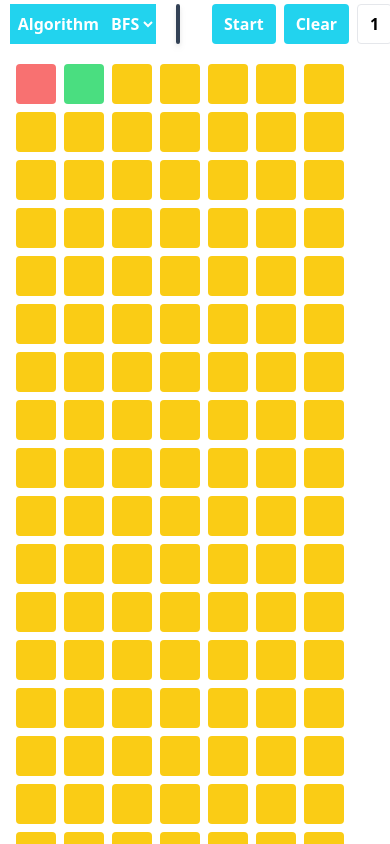
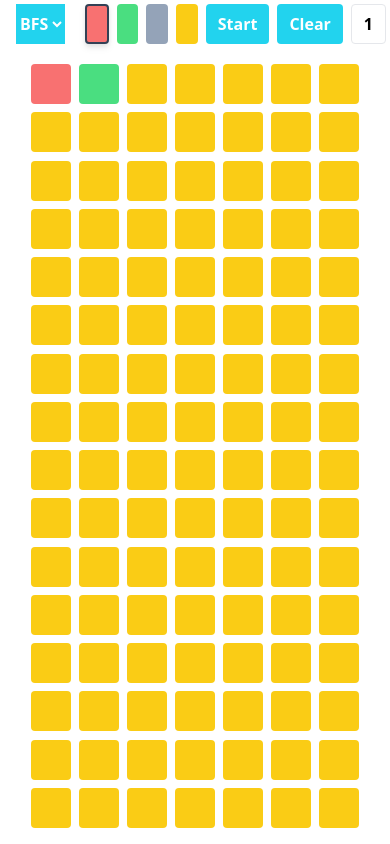
Before and after one commit to uturet/path-finding-visualizer, a React (Create React App) app: page / in a window 390 px wide. Built offline with nearby package versions, Linux system fonts and the light colour scheme.

Commit message:
Add responsive changes on resize

```diff
--- a/public/index.html
+++ b/public/index.html
@@ -11,7 +11,7 @@
     />
     <link rel="apple-touch-icon" href="%PUBLIC_URL%/logo192.png" />
     <link rel="manifest" href="%PUBLIC_URL%/manifest.json" />
-    <title>React App</title>
+    <title>Algorithm Visualiser</title>
   </head>
   <body>
     <noscript>You need to enable JavaScript to run this app.</noscript>
--- a/src/Algorithm.tsx
+++ b/src/Algorithm.tsx
@@ -53,13 +53,13 @@ export class BFSAlgorithm extends Algorithm {
   }
 
   nextStep(count: number): boolean {
-    let index: number|undefined = this.nextPoints.keys().next().value;
+    let index: number|undefined = this.nextPoints.values().next().value;
     if (index === undefined) return true;
     let point = this.indexToPoint(index);
     if (point[0] === this.endPoint[0] && point[1] === this.endPoint[1]) return true;
     this.nextPoints.delete(index);
     while (this.usedCells.has(index) || !this.usePoint(point)) {
-      index = this.nextPoints.keys().next().value;
+      index = this.nextPoints.values().next().value;
       if (index === undefined) return true;
       point = this.indexToPoint(index);
       if (point[0] === this.endPoint[0] && point[1] === this.endPoint[1]) return true;
@@ -121,6 +121,7 @@ export class AstarAlgorithm extends Algorithm {
   }
 
   nextStep(count: number) {
+    while (true) {
       if (this.openList.size === 0) return true;
       if (this.curIndex === 0) {
         this.curNode = this.openList.values().next().value;
@@ -133,12 +134,13 @@ export class AstarAlgorithm extends Algorithm {
         this.closedList.set(this.curNode.index, this.curNode);
       }
       if (this.curNode.index === this.endNode.index) return true;
+      if (this.getNewNodes()) break;
+    }
 
-    this.getNewNodes();
     return false;
   }
 
-  getNewNodes(): void {
+  getNewNodes(): boolean {
     for (let i=this.curIndex; i<8; i++) {
       const p: Point = [this.curNode.point[0]+this.around[this.curIndex][0], this.curNode.point[1]+this.around[this.curIndex][1]];
       const index = this.pointToIndex(p);
@@ -149,7 +151,7 @@ export class AstarAlgorithm extends Algorithm {
         n.f = n.g + n.h;
         if (index === this.endNode.index) {
           this.openList.clear();
-          return;
+          return false;
         }
         if (this.closedList.has(n.index)) {
           if ((this.closedList.get(n.index) as Node).f > n.f) this.closedList.set(n.index, n);
@@ -158,10 +160,11 @@ export class AstarAlgorithm extends Algorithm {
         } else {
           this.openList.set(n.index, n);
           this.curIndex = (this.curIndex+1) % 8;
-          break;
+          return true;
         };
       }
       this.curIndex = (this.curIndex+1) % 8;
     }
+    return false;
   }
 }
--- a/src/App.tsx
+++ b/src/App.tsx
@@ -3,7 +3,7 @@ import {AlgorithInterface, BFSAlgorithm, AstarAlgorithm, Point} from './Algorith
 
 type CellType = 'start'|'end'|'disabled'|'used'|'default'
 
-const TIMEOUT = 30;
+const TIMEOUT = 50;
 const CELLSIZE = 48;
 const colorType: { disabled: string; start: string; end: string; used: string; default: string; } = {
   disabled: 'bg-slate-400',
@@ -16,6 +16,12 @@ const algorithms = [
   BFSAlgorithm,
   AstarAlgorithm,
 ];
+const calculateWidthHeight = (e: HTMLDivElement): [number, number] => {
+  let width = (e.offsetWidth-24) / CELLSIZE;
+  width = width%10 === 0? width-1: Math.floor(width);
+  const height = Math.floor(e.offsetHeight / CELLSIZE);
+  return [width, height];
+};
 const cellTypes: CellType[] = ['start', 'end', 'disabled', 'used', 'default'];
 
 function App() {
@@ -31,6 +37,7 @@ function App() {
   const [endPoint, setEndPoint] = useState<number>(1);
   const [disabledCells, setDisabledCells] = useState<Set<number>>(new Set());
   const [usedCells, setUsedCells] = useState<Set<number>>(new Set());
+  const windowRef = useRef<HTMLDivElement>(null);
   const fieldRef = useRef<HTMLDivElement>(null);
   const selectRef = useRef<HTMLSelectElement>(null);
 
@@ -108,16 +115,6 @@ function App() {
   };
 
   useEffect(() => {
-    if (!fieldRef.current) return;
-    let width = fieldRef.current.offsetWidth / CELLSIZE;
-    width = width%10 === 0? width-1: Math.floor(width);
-    const height = Math.floor(fieldRef.current.offsetHeight / CELLSIZE);
-    setWidth(width);
-    setHeight(height);
-    setAmount(width*height);
-  }, [fieldRef]);
-
-  useEffect(() => {
     if (!fill) return;
     const mouseEvent = (event: MouseEvent) => {
       if (!fieldRef.current) return;
@@ -133,15 +130,38 @@ function App() {
   useEffect(() => {
     const mouseDown = (event: MouseEvent) => setFill(true);
     const mouseUp = (event: MouseEvent) => setFill(false);
+    const resize = (event: Event) => {
+      if (!windowRef.current || !fieldRef.current) return;
+      windowRef.current.style.height = `${window.innerHeight}px`;
+      setStarted(false);
+      setCount(1);
+      setUsedCells(new Set());
+      setDisabledCells(new Set());
+      const [width, height] = calculateWidthHeight(fieldRef.current);
+      setWidth(width);
+      setHeight(height);
+      setAmount(width*height);
+    };
 
+    addEventListener('resize', resize);
     addEventListener('mousedown', mouseDown);
     addEventListener('mouseup', mouseUp);
 
     return () => {
+      removeEventListener('resize', resize);
       removeEventListener('mousedown', mouseDown);
       removeEventListener('mouseup', mouseUp);
     };
   });
+
+  useEffect(() => {
+    if (!windowRef.current || !fieldRef.current) return;
+    windowRef.current.style.height = `${window.innerHeight}px`;
+    const [width, height] = calculateWidthHeight(fieldRef.current);
+    setWidth(width);
+    setHeight(height);
+    setAmount(width*height);
+  }, [windowRef, fieldRef]);
 
   useEffect(() => {
     if (!started || !algo) return;
@@ -156,10 +176,10 @@ function App() {
   }, [count, started, algo]);
 
   return (
-    <div className='w-screen h-screen flex flex-col overflow-hidden'>
+    <div ref={windowRef} className='w-screen flex flex-col overflow-hidden'>
       <div className='h=[30px] flex flex-row items-center justify-center'>
         <div className='h-10 m-1 px-3 text-white font-bold flex items-center'>
-          <span className='h-10 bg-cyan-400 p-2'>Algorithm</span>
+          <span className='h-10 bg-cyan-400 p-2 hidden md:block'>Algorithm</span>
           <select ref={selectRef} className='h-10 bg-cyan-400' name="algorithms" id="algorithms">
             {algorithms.map((a, i) => <option key={a.title} value={i}>{a.title}</option>)}
           </select>
@@ -186,7 +206,7 @@ function App() {
           <span>{count}</span>
         </div>
       </div>
-      <div ref={fieldRef} className='flex-grow h-full flex flex-row flex-wrap p-3'>
+      <div ref={fieldRef} className='flex-grow h-full flex justify-center flex-row flex-wrap p-3'>
         {cells}
       </div>
     </div>
```
Also changed, not shown: src/index.css (line endings or trailing spaces). Lines whose indentation alone changed are shown as unchanged.
